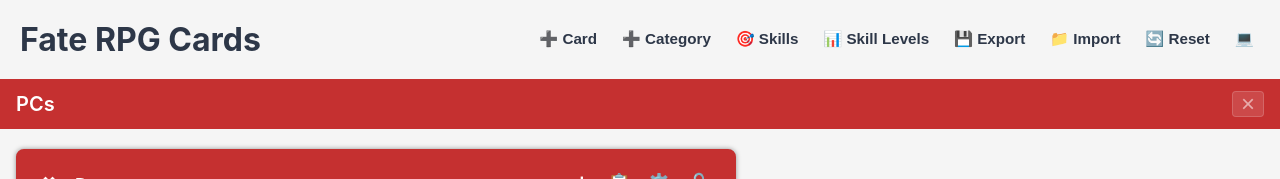
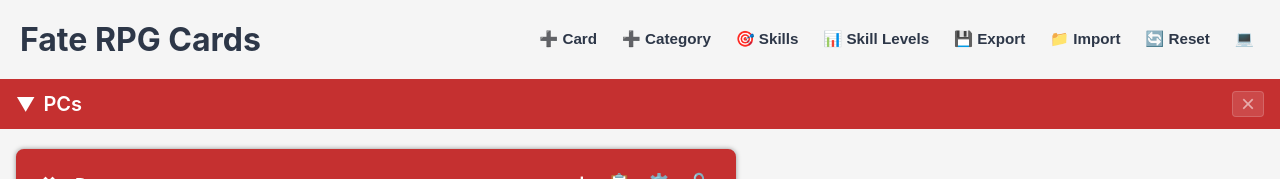
Before and after one commit to ronanchilvers/fate-cards, a React (Vite) app: page / in a window 1280 px wide. Shown: the top 179 px of the page. Built offline with nearby package versions, Linux system fonts and the light colour scheme; the HTML template or start-up script is replaced by a standard one.

Commit message:
Add collapsible category sections with localStorage persistence

```diff
--- a/src/App.css
+++ b/src/App.css
@@ -137,6 +137,10 @@
   margin-bottom: 40px;
 }
 
+.category-section.collapsed {
+  margin-bottom: 0;
+}
+
 .category-header {
   display: flex;
   justify-content: space-between;
@@ -144,6 +148,16 @@
   padding: 12px 16px;
   color: white;
   margin-bottom: 20px;
+  user-select: none;
+  transition: all 0.2s;
+}
+
+.category-section.collapsed .category-header {
+  margin-bottom: 0;
+}
+
+.category-header:hover {
+  filter: brightness(1.1);
 }
 
 .category-header h2 {
--- a/src/App.jsx
+++ b/src/App.jsx
@@ -38,6 +38,7 @@
   const [isDark, setIsDark] = useState(false) // computed dark mode state
   const [isLoaded, setIsLoaded] = useState(false)
   const [showMobileMenu, setShowMobileMenu] = useState(false)
+  const [collapsedCategories, setCollapsedCategories] = useState([])
   const fileInputRef = useRef(null)
 
   // Load cards, categories, skills, skill levels, and theme mode from localStorage on mount
@@ -47,6 +48,7 @@
     const savedSkills = localStorage.getItem('fate-skills')
     const savedSkillLevels = localStorage.getItem('fate-skill-levels')
     const savedThemeMode = localStorage.getItem('fate-thememode')
+    const savedCollapsedCategories = localStorage.getItem('fate-collapsed-categories')
 
     if (savedCards) {
       setCards(JSON.parse(savedCards))
@@ -146,6 +148,10 @@
       setThemeMode(savedThemeMode)
     }
 
+    if (savedCollapsedCategories) {
+      setCollapsedCategories(JSON.parse(savedCollapsedCategories))
+    }
+
     setIsLoaded(true)
   }, [])
 
@@ -183,6 +189,13 @@
       localStorage.setItem('fate-thememode', themeMode)
     }
   }, [themeMode, isLoaded])
+
+  // Save collapsed categories to localStorage whenever they change (but only after initial load)
+  useEffect(() => {
+    if (isLoaded) {
+      localStorage.setItem('fate-collapsed-categories', JSON.stringify(collapsedCategories))
+    }
+  }, [collapsedCategories, isLoaded])
 
   // Listen to system theme preference and update isDark
   useEffect(() => {
@@ -624,6 +637,14 @@
     setShowTemplateMenu(true)
   }
 
+  const toggleCategoryCollapse = (category) => {
+    if (collapsedCategories.includes(category)) {
+      setCollapsedCategories(collapsedCategories.filter(c => c !== category))
+    } else {
+      setCollapsedCategories([...collapsedCategories, category])
+    }
+  }
+
   const cycleThemeMode = () => {
     if (themeMode === 'light') {
       setThemeMode('dark')
@@ -700,11 +721,23 @@
       </header>
 
       {categories.map(category => (
-        <div key={category} className="category-section">
-          <div className="category-header" style={{ backgroundColor: getCategoryColor(category) }}>
-            <h2>{category}</h2>
+        <div key={category} className={`category-section ${collapsedCategories.includes(category) ? 'collapsed' : ''}`}>
+          <div
+            className="category-header"
+            style={{ backgroundColor: getCategoryColor(category), cursor: 'pointer' }}
+            onClick={() => toggleCategoryCollapse(category)}
+          >
+            <div style={{ display: 'flex', alignItems: 'center', gap: '8px' }}>
+              <span style={{ fontSize: '1.2rem', transition: 'transform 0.2s', transform: collapsedCategories.includes(category) ? 'rotate(-90deg)' : 'rotate(0deg)' }}>
+                ▼
+              </span>
+              <h2>{category}</h2>
+            </div>
             <button
-              onClick={() => deleteCategory(category)}
+              onClick={(e) => {
+                e.stopPropagation()
+                deleteCategory(category)
+              }}
               className="delete-category-btn"
               title={cards.filter(c => c.category === category).length > 0 ? 'Cannot delete category with cards' : 'Delete category'}
             >
@@ -712,7 +745,8 @@
             </button>
           </div>
 
-          <div className="cards-container">
+          {!collapsedCategories.includes(category) && (
+            <div className="cards-container">
             {cards.filter(card => card.category === category).length === 0 ? (
               <p className="empty-category-message">
                 Click the <strong>Add Card</strong> button above to add a card to this category
@@ -733,7 +767,8 @@
                   />
                 ))
             )}
-          </div>
+            </div>
+          )}
         </div>
       ))}
 
```
